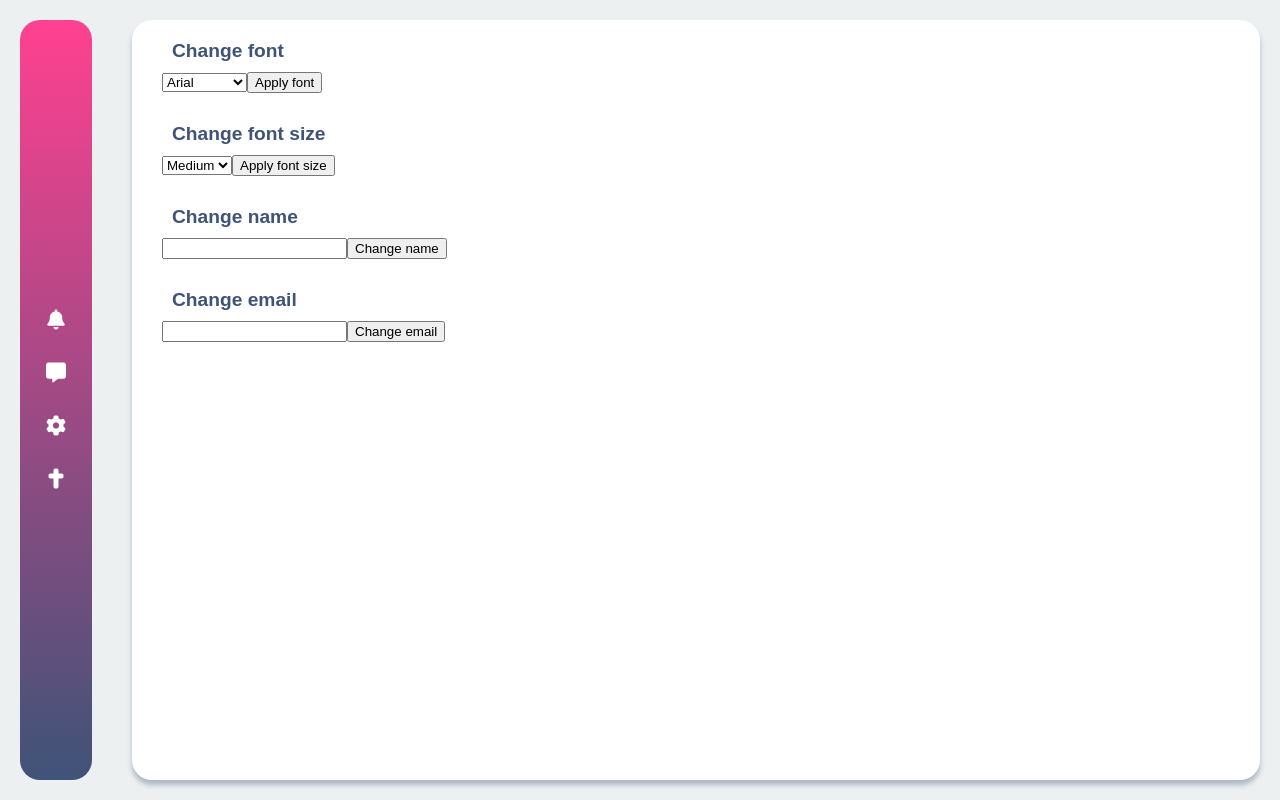
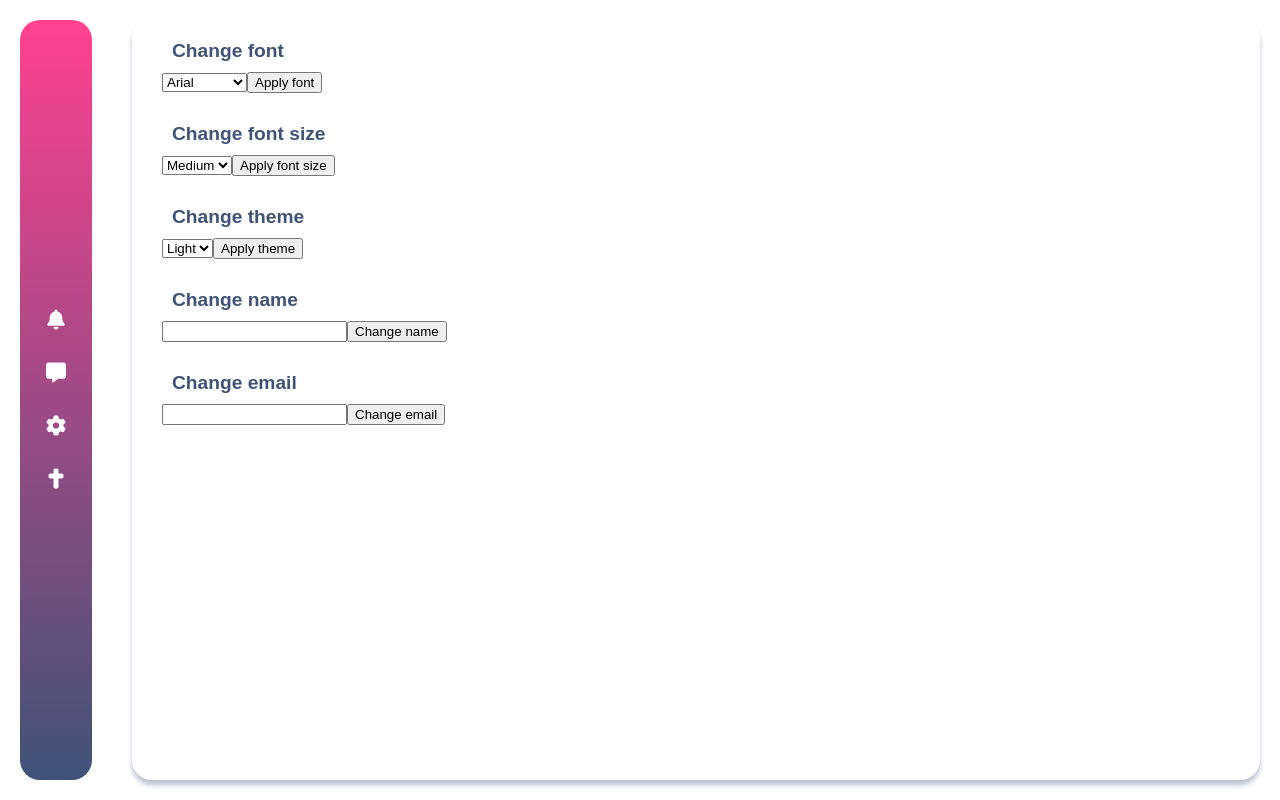
Before and after one commit to Ghergutftw/ItMarathon, an Angular app in the folder FE/: page /home-menu/settings in a window 1280 px wide. Built offline with nearby package versions, Linux system fonts and the light colour scheme.

Commit message:
Added theme option

```diff
--- a/FE/src/app/home-menu/home-menu.component.css
+++ b/FE/src/app/home-menu/home-menu.component.css
@@ -39,5 +39,5 @@ i{
 
 .main-content {
   flex-grow: 1;
-  background-color: #ecf0f1;
+  background-color: inherit;
 }
--- a/FE/src/app/home-menu/settings/settings.component.html
+++ b/FE/src/app/home-menu/settings/settings.component.html
@@ -20,6 +20,15 @@
   </div>
 
   <div class="settings-section">
+    <h2>Change theme</h2>
+    <select id="theme" name="theme" [(ngModel)]="selectedBackground">
+      <option value="light">Light</option>
+      <option value="dark">Dark</option>
+    </select>
+    <button (click)="changeBackground()">Apply theme</button>
+  </div>
+
+  <div class="settings-section">
     <h2>Change name</h2>
     <input id="changedName" type="text" name="changedName">
     <button (click)="changeName()">Change name</button>
--- a/FE/src/app/home-menu/settings/settings.component.ts
+++ b/FE/src/app/home-menu/settings/settings.component.ts
@@ -12,6 +12,7 @@ import {FormsModule} from '@angular/forms';
 export class SettingsComponent implements OnInit{
   selectedFont: string = '';
   selectedFontSize: string = '';
+  selectedBackground: string = '';
 
   ngOnInit() {
     const classList = document.body.classList;
@@ -32,6 +33,13 @@ export class SettingsComponent implements OnInit{
       this.selectedFontSize = 'large';
     } else {
       this.selectedFontSize = 'medium'; // default
+    }
+
+    // Background
+    if (classList.contains('bg-dark')) {
+      this.selectedBackground = 'dark';
+    } else {
+      this.selectedBackground = 'light'; // default
     }
   }
 
@@ -63,6 +71,18 @@ export class SettingsComponent implements OnInit{
     }
   }
 
+  changeBackground() {
+    const body = document.body;
+    body.classList.remove('bg-light', 'bg-dark');
+
+    if (this.selectedBackground === 'dark') {
+      body.classList.add('bg-dark');
+    } else {
+      body.classList.add('bg-light');
+    }
+  }
+
+
   changeName(){
 
   }
--- a/FE/src/styles.css
+++ b/FE/src/styles.css
@@ -5,7 +5,6 @@ html, body{
 }
 
 body{
-  background-color: #ecf0f1;
 }
 
 body.font-roboto {
@@ -31,3 +30,11 @@ body.font-medium {
 body.font-large {
   font-size: 20px;
 }
+
+body.bg-light {
+  background-color: #ecf0f1;
+}
+
+body.bg-dark {
+  background-color: #2c3e50;
+}
```
